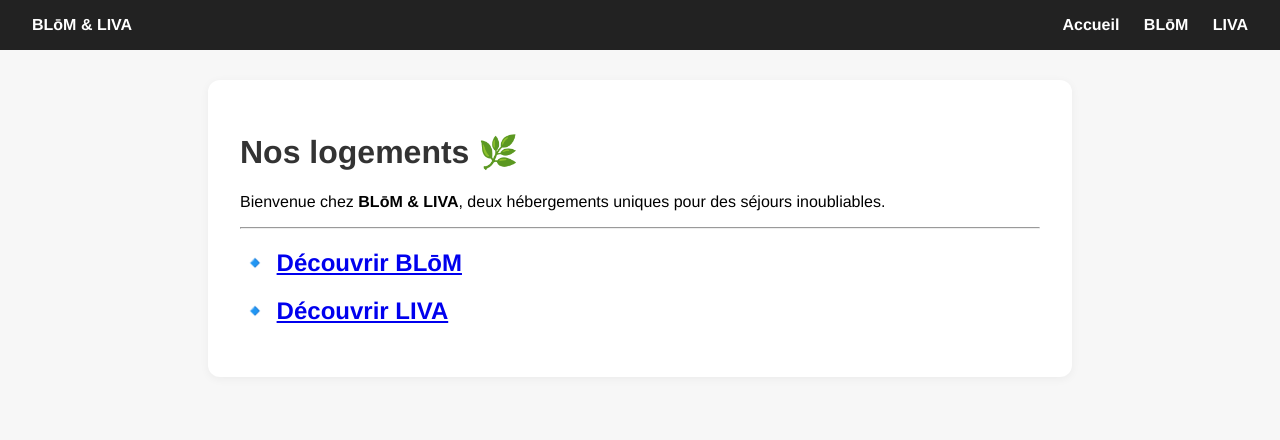
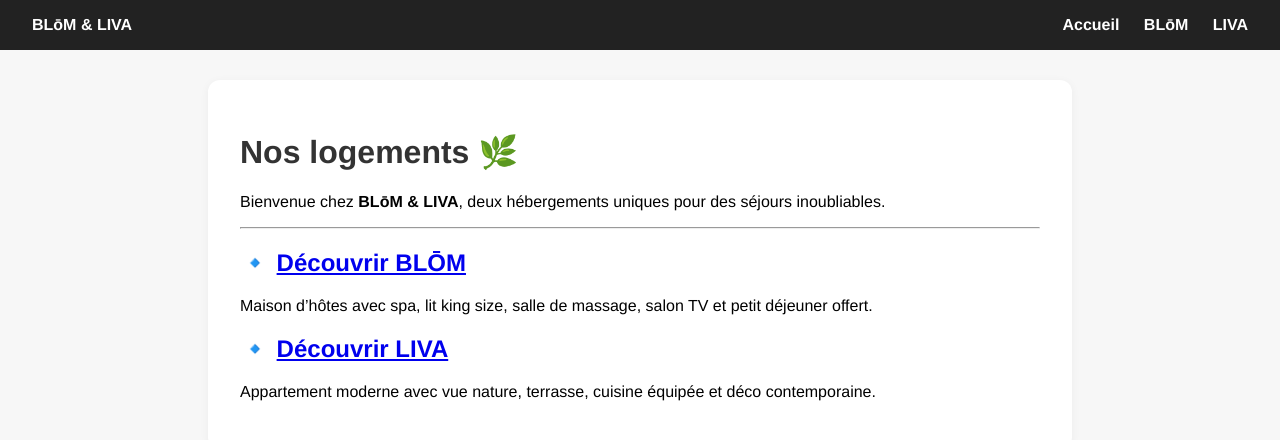
Before and after one commit to LIVABLOM/LIVABLOM, a Jekyll site: the page built from index.md, in a window 1280 px wide. Shown: the top 440 px of the page. Built offline with Jekyll 4.4.1, drawn with Linux system fonts in a browser that asks for light colours.

Commit message:
Update index.md

```diff
--- a/index.md
+++ b/index.md
@@ -8,5 +8,9 @@ title: Nos logements
 Bienvenue chez **BLōM & LIVA**, deux hébergements uniques pour des séjours inoubliables.
 
 ---
-## 🔹 [Découvrir BLōM](/LIVABLOM/blom)
+
+## 🔹 [Découvrir BLŌM](/LIVABLOM/blom)
+Maison d’hôtes avec spa, lit king size, salle de massage, salon TV et petit déjeuner offert.
+
 ## 🔹 [Découvrir LIVA](/LIVABLOM/liva)
+Appartement moderne avec vue nature, terrasse, cuisine équipée et déco contemporaine.
```
